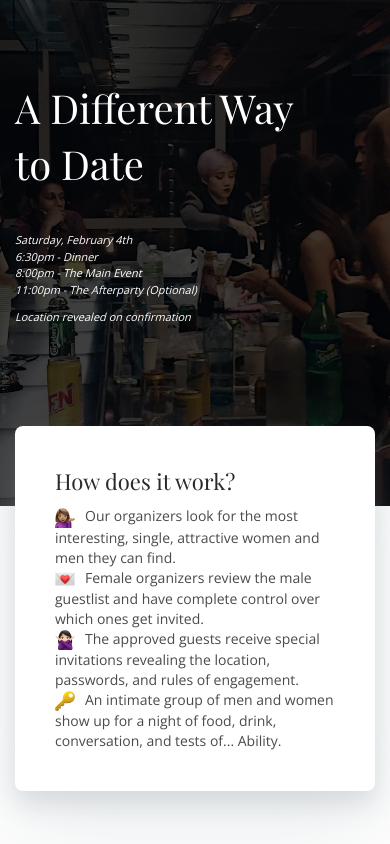
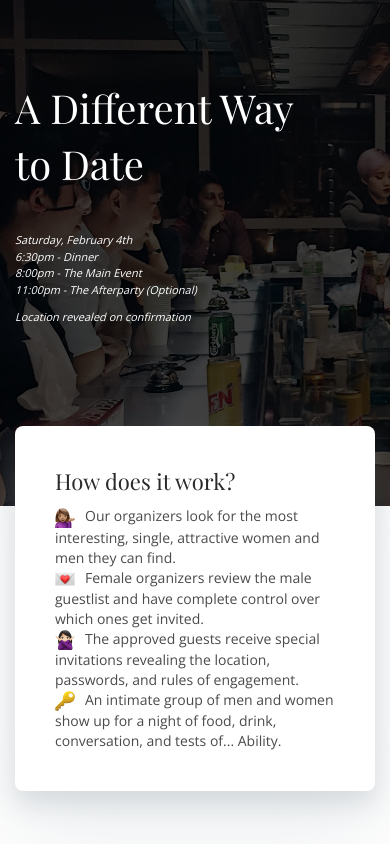
Before and after one commit to theianchan/different-way-to-date, a plain HTML site: page february.html in a window 390 px wide. Shown: the top 844 px of the page. Drawn offline with nearby package versions, Linux system fonts and the light colour scheme.

Commit message:
Adjusting background image on mobile

```diff
--- a/assets/scss/_main.scss
+++ b/assets/scss/_main.scss
@@ -53,7 +53,7 @@ section {
     padding: 80px 0 180px;
     background-color: $dark;
     background-image: url("../img/hero--background.jpg");
-    background-position: center center;
+    background-position: -50px center;
     background-size: cover;
     .hero__title {
         font-size: 40px;
@@ -74,6 +74,7 @@ section {
     }
     @media (min-width: $medium) {
         padding: 120px 0 220px;
+        background-position: center center;
         .hero__title {
             font-size: 68px;
             max-width: 540px;
```
Also changed, not shown: assets/css/style.css, 1 other file.
